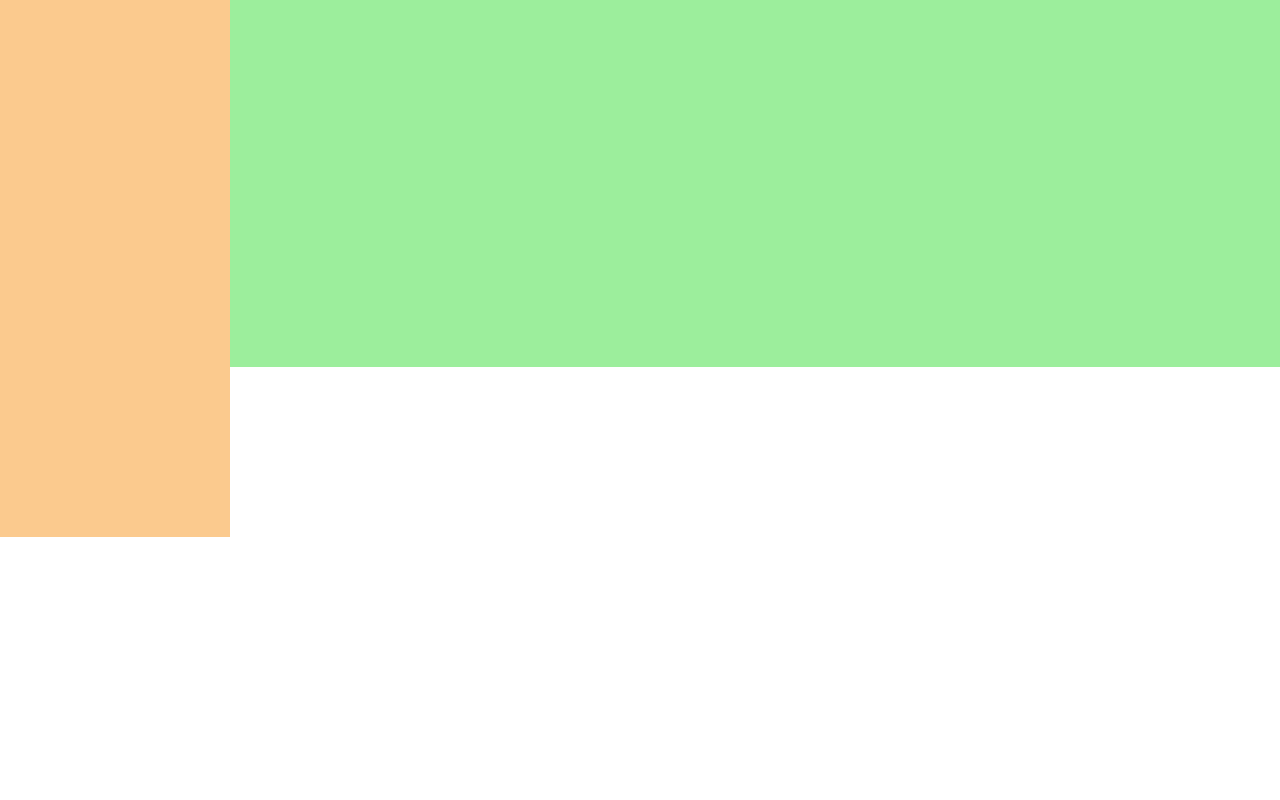
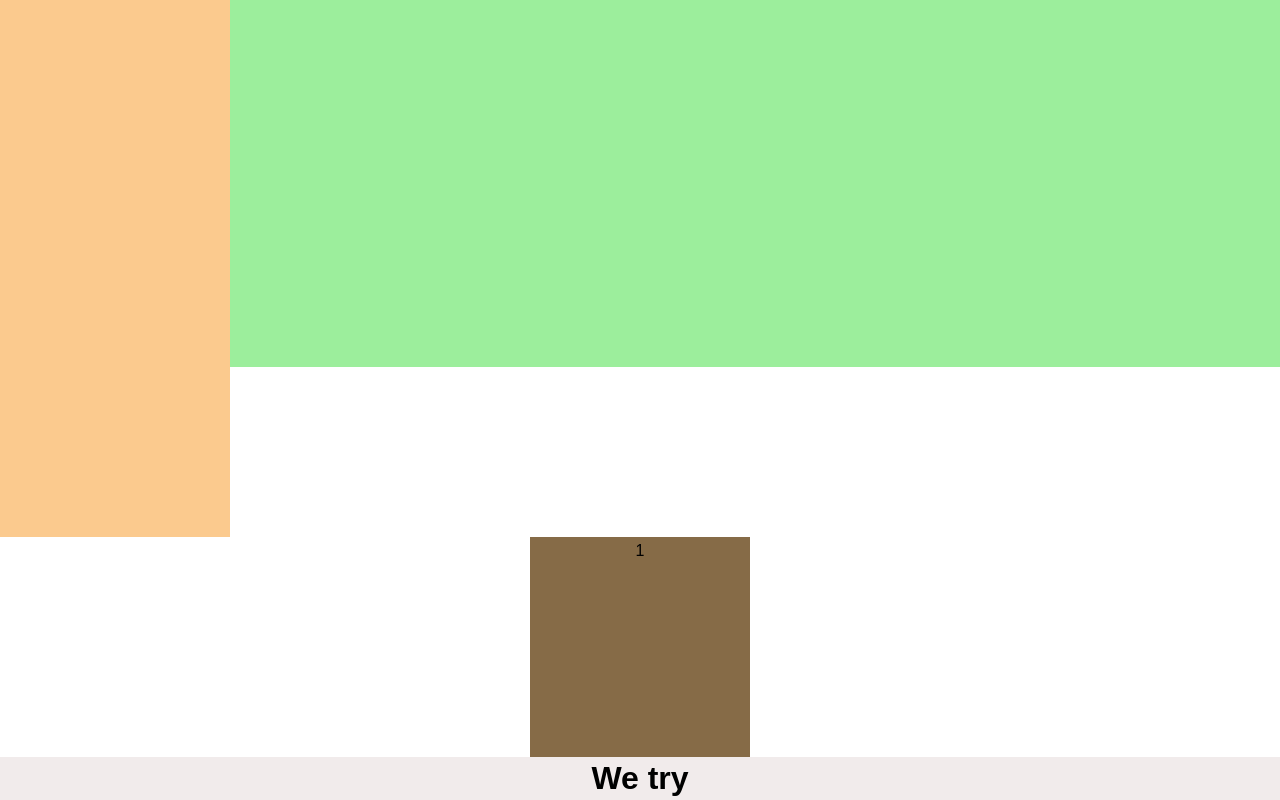
Before and after one commit to ajsoriar/react-routing-example, a React (Create React App) app: page /shoelaces in a window 1280 px wide. Shown: the part 433-1233 px from the top of the page. Before the commit the page ends 970 px from the top, so only its background shows below. Built offline with nearby package versions, Linux system fonts and the light colour scheme.

Commit message:
some changes

```diff
--- a/src/App.js
+++ b/src/App.js
@@ -5,6 +5,7 @@ import './App.css';
 import AppHeader from './components/AppHeader/AppHeader.js';
 import SideMenu from './components/SideMenu/SideMenu.js';
 import MainContainer from './components/MainContainer/MainContainer.js';
+import SquareItem from './components/items/SquareItem/SquareItem.js';
 
 class App extends Component {
   render() {
@@ -17,7 +18,12 @@ class App extends Component {
 
         <SideMenu/>
 
-        <MainContainer/>
+        <SquareItem itemText="We try" size="300" />
+
+        <MainContainer>
+          hello!
+          <SquareItem itemText="We try" size="300" />
+        </MainContainer>
 
       </div>
     );
--- a/src/components/SideMenu/SideMenu.css
+++ b/src/components/SideMenu/SideMenu.css
@@ -8,4 +8,6 @@
 .Side-menu ul{
     list-style: none;
     text-align: left;
+    padding: 0;
+    margin: 0;
 }
--- /dev/null
+++ b/src/components/items/SquareItem/SquareItem.css
@@ -0,0 +1,20 @@
+.Square-item{
+    position: relative;
+}
+
+.Square-item .item{
+    width: 210px;
+    height: 210px;
+    padding: 5px;
+    margin: auto;
+    background-color: #866b47;
+    position: relative;
+}
+
+.Square-item .name{
+    padding: 3px;
+    margin: auto;
+    background-color: #f1ebeb;
+    color: black;
+    position: relative;
+}
--- /dev/null
+++ b/src/components/items/SquareItem/SquareItem.js
@@ -0,0 +1,35 @@
+import React, { Component } from "react";
+import './SquareItem.css'
+
+class SquareItem extends Component {
+
+    constructor(props) {
+        super(props);
+        this.state = { counter: 1 };
+    }
+
+    render() {
+        return (
+            <div className="Square-item">
+            <div className="item">
+                {this.state.counter}
+            </div>
+            <h1 className="name">{this.props.itemText}</h1>
+            </div>
+        );
+    }
+}
+
+SquareItem.defaultProps = {
+    itemText: "Untitled",
+    itemSize: 250
+};
+
+/*
+SquareItem.propTypes = {
+    itemText: React.PropTypes.string,
+    itemSize: React.PropTypes.number
+}
+*/
+
+export default SquareItem;
```
Also changed, not shown: src/components/MainContainer/MainContainer.js (+13 -2 lines).
